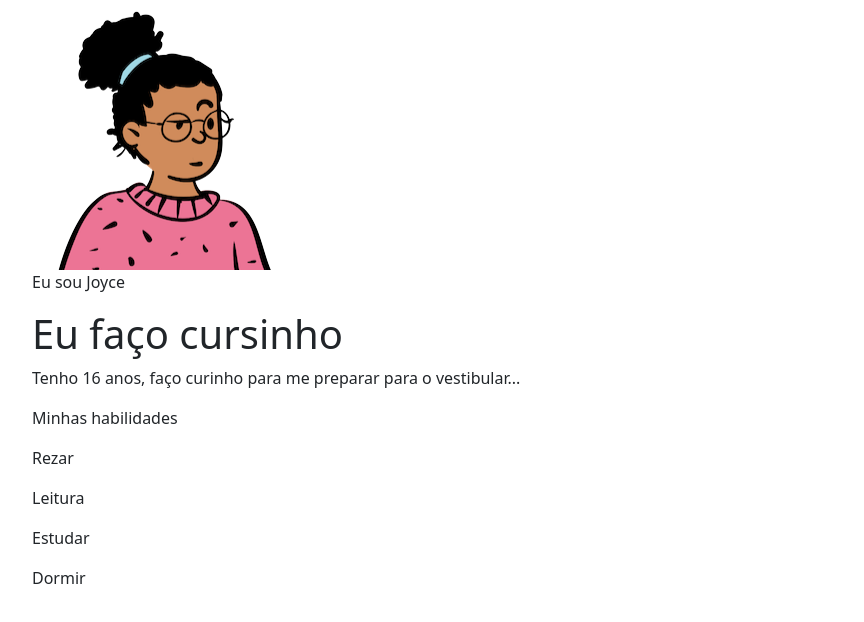
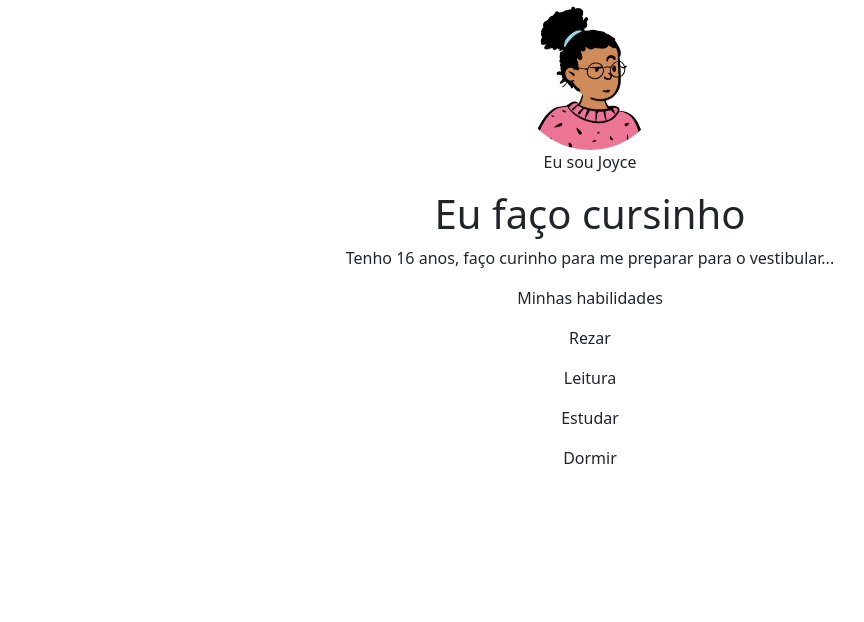
Before and after one commit to JoyceReis/projeto-meu-portf-lio, a plain HTML site: page index.html in a window 1280 px wide. Shown: the whole page, without its empty margins (50-914 px from the left). Drawn offline with nearby package versions, Linux system fonts and the light colour scheme.

Commit message:
Add files via upload

```diff
--- a/index.html
+++ b/index.html
@@ -10,8 +10,8 @@
 </head>
 
 <body>
-    <header class="container">
-    <img src="img/avatar-perfil.png" alt="imagem avatar" title="imagem avatar joyce">
+    <header class="container text-center">
+    <img src="img/avatar-perfil.png" class="rounded-circle" width="150" height="150" alt="imagem avatar" title="imagem avatar joyce">
     <p>Eu sou Joyce</p>
     <h1>Eu faço cursinho</h1>
     <p>Tenho 16 anos, faço curinho para me preparar para o vestibular...</p>
```
